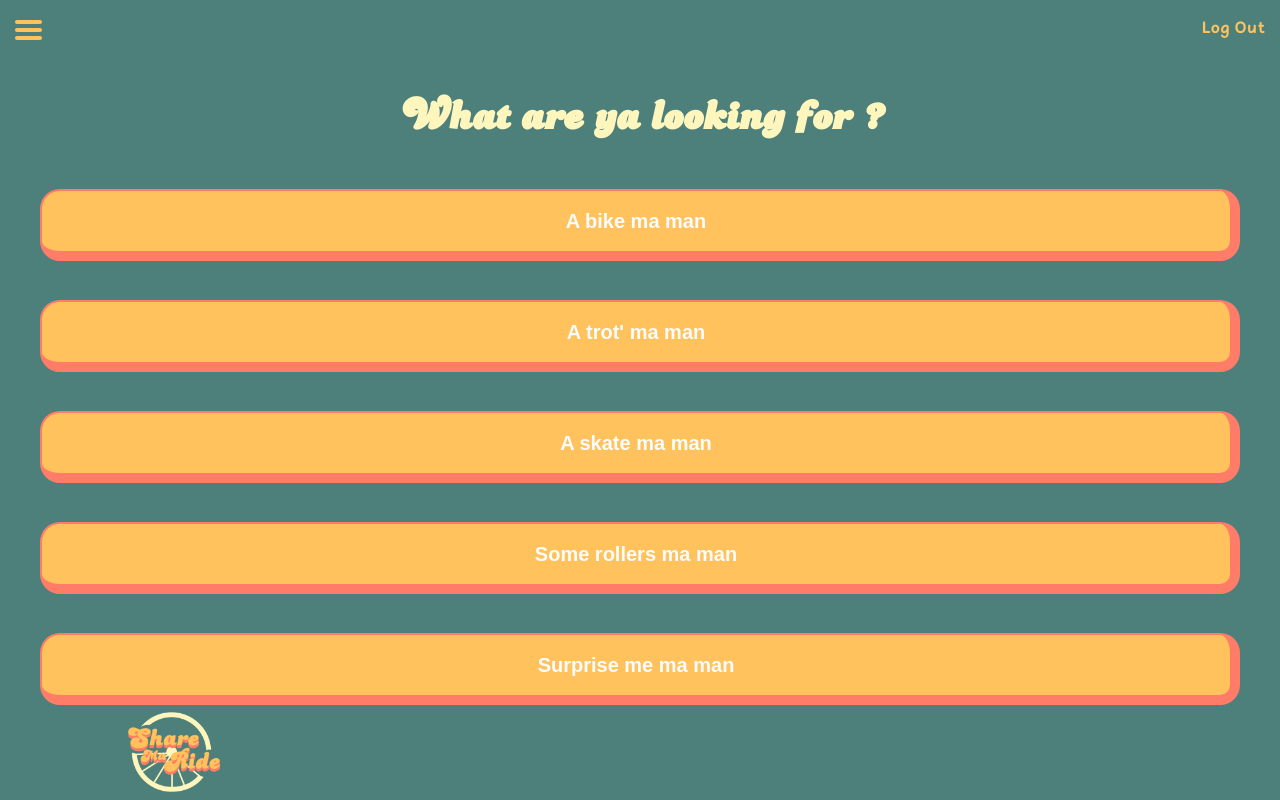
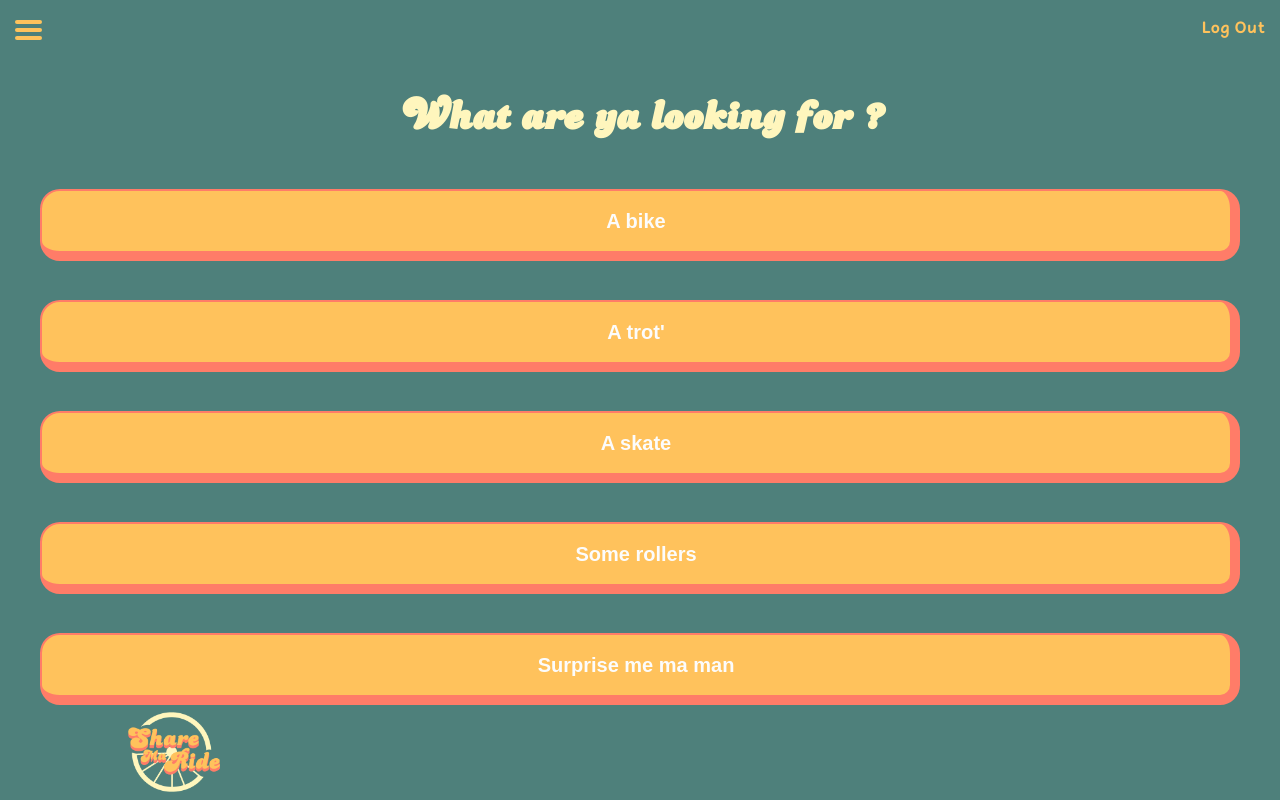
Before and after one commit to Cylecq/share-my-ride, a React (Vite) app in the folder frontend/: page /look in a window 1280 px wide. Built offline with nearby package versions, Linux system fonts and the light colour scheme; no server answers.

Commit message:
rip ma man

```diff
--- a/frontend/src/pages/Rent/LookingFor.jsx
+++ b/frontend/src/pages/Rent/LookingFor.jsx
@@ -11,22 +11,22 @@ function LookingFor() {
         <h1 className="title-page">What are ya looking for ?</h1>
         <Link to="/choose/bike" className="link-button-look">
           <button type="button" className="button-look">
-            A bike ma man
+            A bike
           </button>
         </Link>
         <Link to="/choose/trot" className="link-button-look">
           <button type="button" className="button-look">
-            A trot' ma man
+            A trot'
           </button>
         </Link>
         <Link to="/choose/skate" className="link-button-look">
           <button type="button" className="button-look">
-            A skate ma man
+            A skate
           </button>
         </Link>
         <Link to="/choose/roller" className="link-button-look">
           <button type="button" className="button-look">
-            Some rollers ma man
+            Some rollers
           </button>
         </Link>
         <Link to="/choose/other" className="link-button-look">
```
